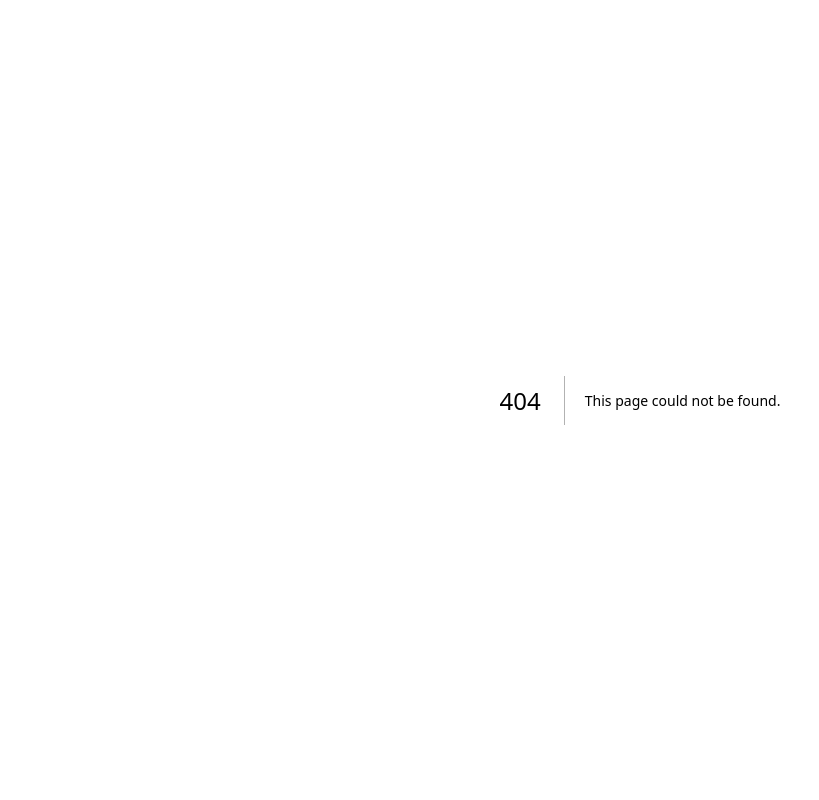
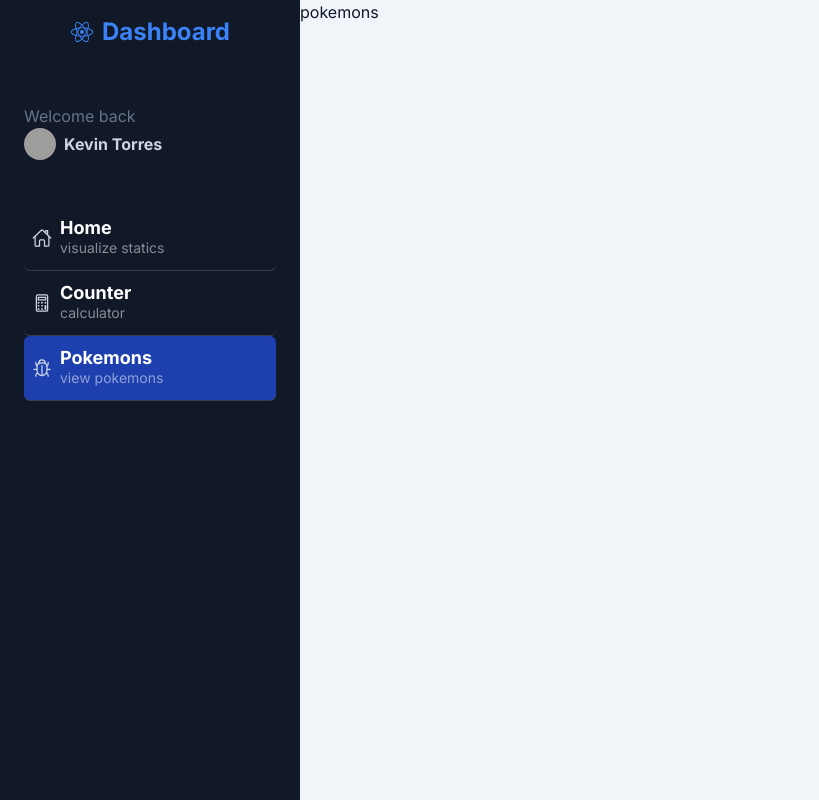
Before and after one commit to kevkodezor/nextjs-dashboard, a Next.js app: page /dashboard/pokemons in a window 1280 px wide. Before the commit this address had no page. Shown: the whole page, without its empty margins (0-819 px from the left). Built offline with nearby package versions, Linux system fonts and the light colour scheme; grey boxes are pictures that could not be loaded.

Commit message:
page pokemons

```diff
--- /dev/null
+++ b/app/dashboard/pokemons/page.tsx
@@ -0,0 +1,8 @@
+
+export default function PokemonsPage () {
+    return (
+        <div>
+            pokemons
+        </div>
+    );
+}
--- a/components/sidebar/index.tsx
+++ b/components/sidebar/index.tsx
@@ -1,19 +1,25 @@
 import Image from 'next/image'
-import { IoCalculatorOutline, IoHomeOutline, IoLogoReact } from 'react-icons/io5';
+import { IoBugOutline, IoCalculatorOutline, IoHomeOutline, IoLogoReact } from 'react-icons/io5';
 import { ItemsSideBar } from './items';
 
 const itemsMenu = [
     {
         route: '/dashboard/home',
-        icon: <IoHomeOutline />,
+        icon: <IoHomeOutline size={20} />,
         title: 'Home',
         subtitle: 'visualize statics'
     },
     {
         route: '/dashboard/counter',
-        icon: <IoCalculatorOutline />,
+        icon: <IoCalculatorOutline size={20} />,
         title: 'Counter',
         subtitle: 'calculator'
+    },
+    {
+        route: '/dashboard/pokemons',
+        icon: <IoBugOutline size={20} />,
+        title: 'Pokemons',
+        subtitle: 'view pokemons'
     },
 ]
 
```
